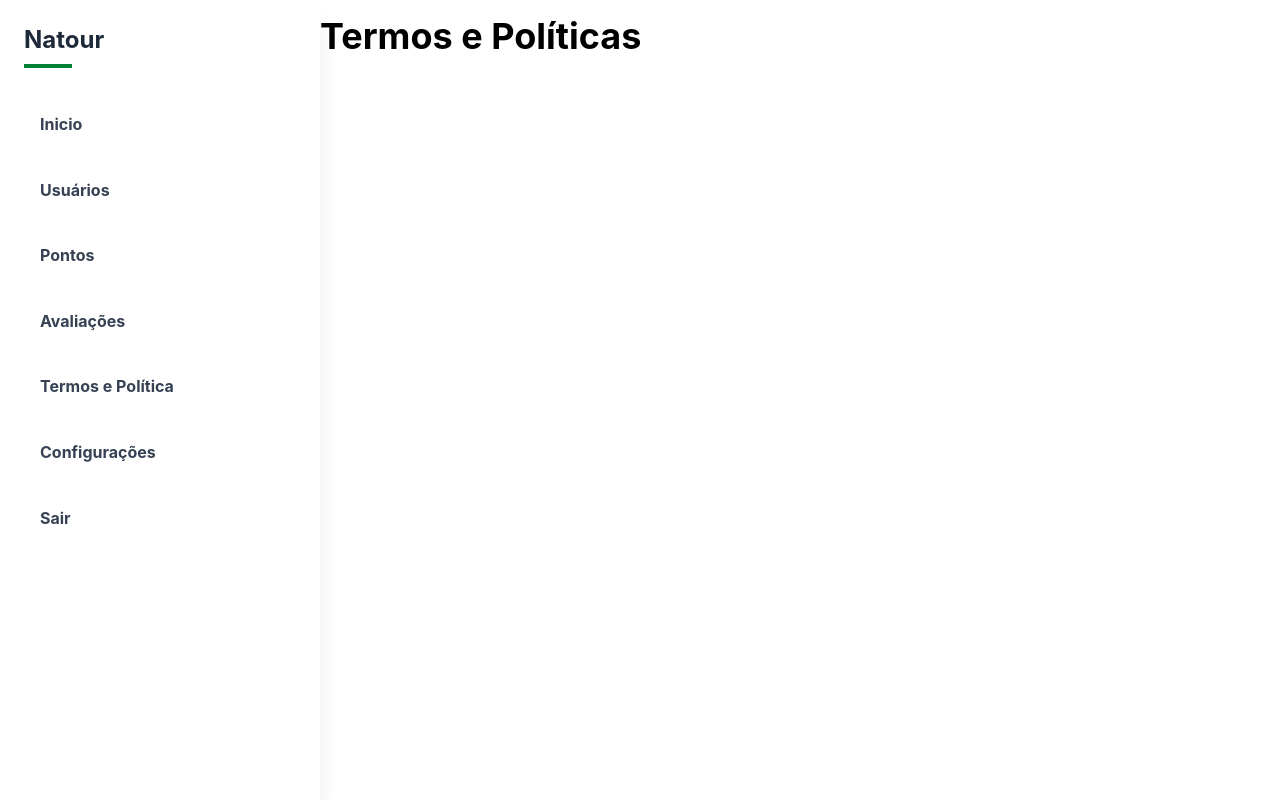
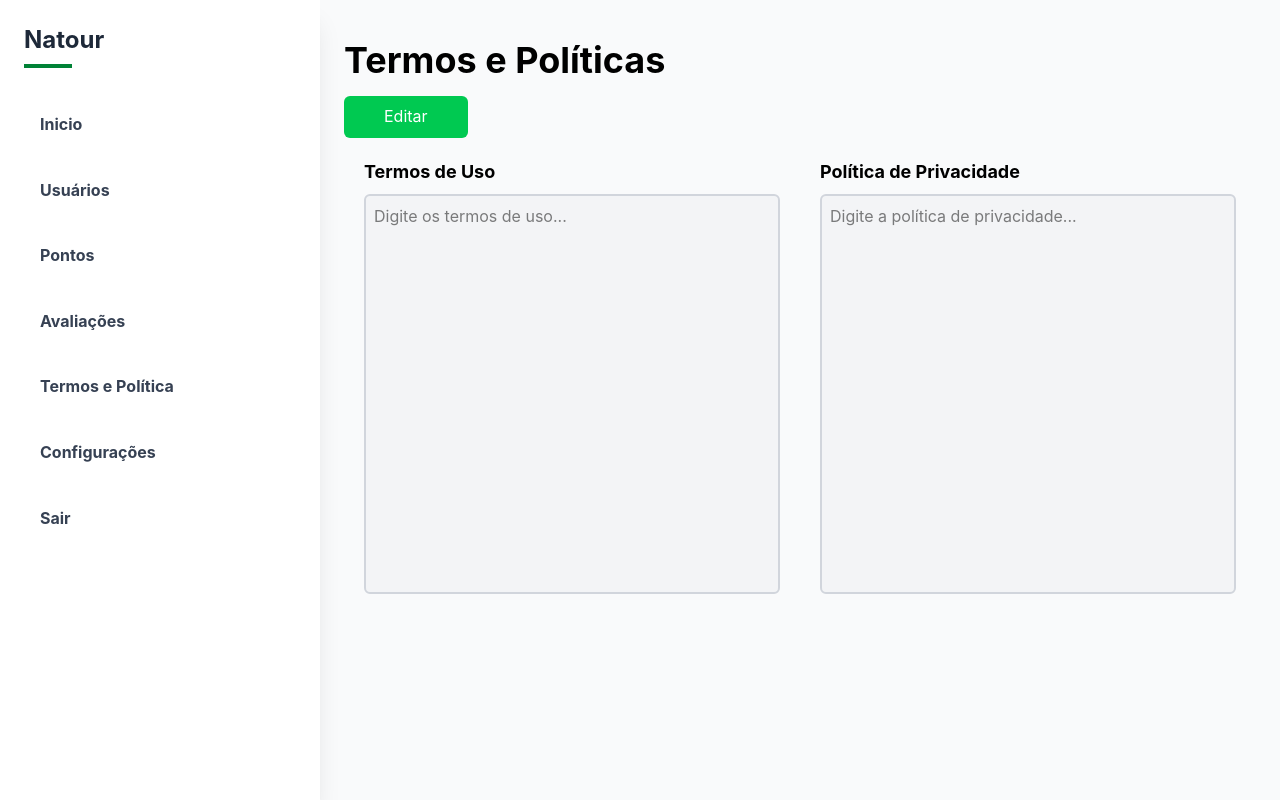
Before and after one commit to Natour-EcoTour/front, a Next.js app: page /master/masterTermsPage in a window 1280 px wide. Built offline with nearby package versions, Linux system fonts and the light colour scheme.

Commit message:
feat: terms

```diff
--- a/src/app/master/masterTermsPage/page.tsx
+++ b/src/app/master/masterTermsPage/page.tsx
@@ -1,9 +1,46 @@
+'use client'
+import { useState } from 'react';
 import MasterPageTitle from '@/components/MasterPageTitle/MasterPageTitle'
+import TermsInput from '@/components/TermsInput/TermsInput'
+import Modal from '@/components/Modal/Modal';
 
 export default function MasterTermsPage() {
+    const [onEdit, setOnEdit] = useState(false);
+    const [showModal, setShowModal] = useState(false);
+
+    const handleButtonClick = () => {
+        if (onEdit) {
+            setShowModal(true);
+        } else {
+            setOnEdit(true);
+        }
+    };
+
+    const handleConfirm = () => {
+        setOnEdit(false);
+        setShowModal(false);
+    };
+
     return (
-        <>
+        <div className="p-6 bg-gray-50 min-h-screen">
             <MasterPageTitle text="Termos e Políticas" />
-        </>
-    )
+            <button
+                className="bg-green-500 hover:bg-green-600 text-white py-2 px-10 rounded-md cursor-pointer"
+                onClick={handleButtonClick}
+            >
+                {onEdit ? "Salvar" : "Editar"}
+            </button>
+
+            <TermsInput onEdit={onEdit} />
+
+            <Modal
+                type="info"
+                open={showModal}
+                title="Editar termos"
+                message="Edite os campos e clique em Salvar."
+                onClose={() => setShowModal(false)}
+                onConfirm={handleConfirm}
+            />
+        </div>
+    );
 }
--- /dev/null
+++ b/src/components/TermsInput/TermsInput.tsx
@@ -0,0 +1,41 @@
+interface TermsInputProps {
+    onEdit: boolean;
+}
+
+export function TermsInput({ onEdit }: TermsInputProps) {
+    return (
+        <div className="flex justify-center gap-10 p-5">
+
+            <div className="flex flex-col w-1/2">
+                <h2 className="mb-2 text-lg  text-black font-bold">Termos de Uso</h2>
+                <textarea
+                    id="terms"
+                    disabled={!onEdit}
+                    placeholder="Digite os termos de uso..."
+                    className={`
+                        text-black
+                        bg-gray-100 border-2
+                        border-gray-300 rounded-md
+                        p-2 h-[50vh] resize-none
+                        `}
+                />
+            </div>
+
+            <div className="flex flex-col w-1/2">
+                <h2 className="mb-2 text-lg text-black font-bold">Política de Privacidade</h2>
+                <textarea
+                    id="policy"
+                    disabled={!onEdit}
+                    placeholder="Digite a política de privacidade..."
+                    className={`
+                        text-black
+                        bg-gray-100 border-2
+                        border-gray-300 rounded-md
+                        p-2 h-[50vh] resize-none
+                        `} />
+            </div>
+        </div>
+    );
+}
+
+export default TermsInput;
```
